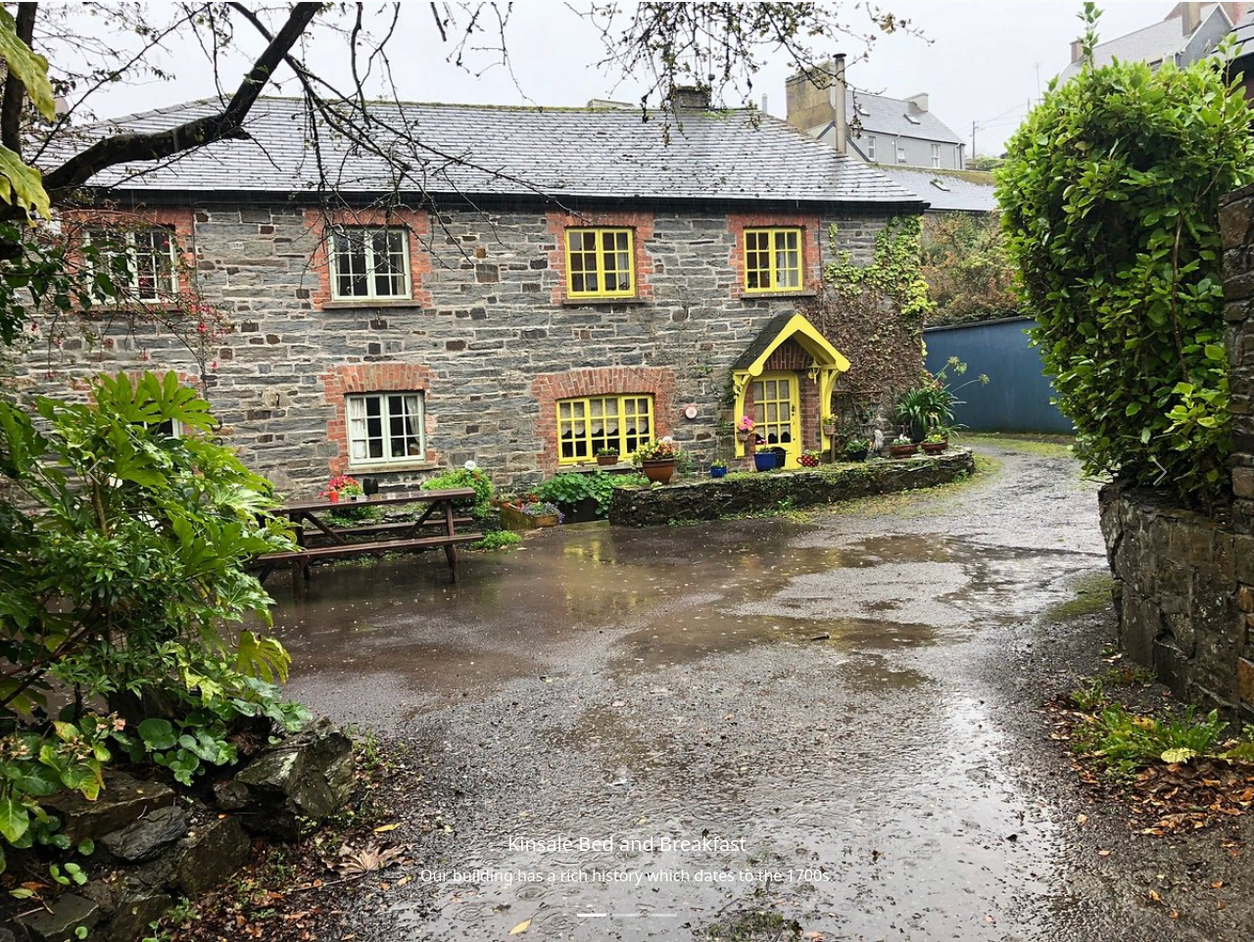
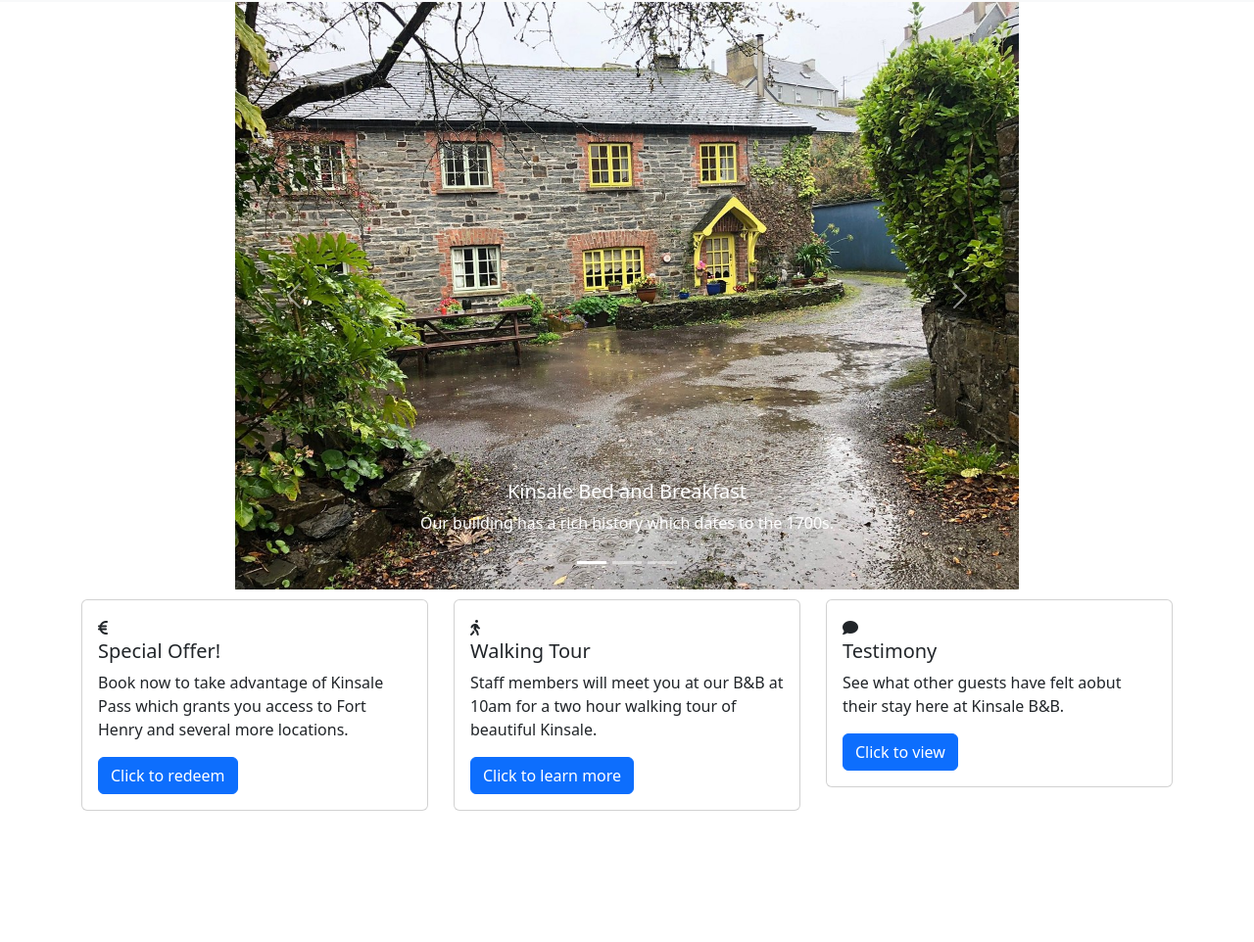
Before and after one commit to JosephWhisler/BootstrapB-B, a plain HTML site: page index.html in a window 1280 px wide. Shown: the part 54-1016 px from the top of the page at 98% size. After the commit the page ends 908 px from the top, so only its background shows below. Drawn offline with Linux system fonts and the light colour scheme.

Commit message:
Contained the carousel and added the three card with Font Awesome icons. The spacing is right on every.

```diff
--- a/index.html
+++ b/index.html
@@ -7,6 +7,7 @@
     <link rel="stylesheet" href="css/bootstrap.min.css">
     <link rel="stylesheet" href="style.css">
     <script src="js/bootstrap.bundle.min.js"></script>
+    <script src="https://kit.fontawesome.com/c8cb023d10.js" crossorigin="anonymous"></script>
 </head>
 <body>
     <nav class="navbar navbar-expand-lg bg-body-tertiary">
@@ -62,5 +63,42 @@
         </button>
       </div>
 
+      <div class="container">
+        <div class="row">
+          <div class="col mb-3">
+            <div class="card">
+              <div class="card-body">
+                <i class="fa-solid fa-euro-sign"></i>
+                <h5 class="card-title">Special Offer!</h5>
+                <p class="card-text">Book now to take advantage of Kinsale Pass which grants you access to Fort Henry and several more locations.</p>
+                <a href="#" class="btn btn-primary">Click to redeem</a>
+              </div>
+            </div>
+          </div>
+          <div class="col mb-3">
+            <div class="card">
+              <div class="card-body">
+                <i class="fa-solid fa-person-walking"></i>
+                <h5 class="card-title">Walking Tour</h5>
+                <p class="card-text">Staff members will meet you at our B&B at 10am for a two hour walking tour of beautiful Kinsale.</p>
+                <a href="#" class="btn btn-primary">Click to learn more</a>
+              </div>
+            </div>
+          </div>
+          <div class="col mb-3">
+            <div class="card">
+              <div class="card-body">
+                <i class="fa-solid fa-comment"></i>
+                <h5 class="card-title">Testimony</h5>
+                <p class="card-text">See what other guests have felt aobut their stay here at Kinsale B&B.</p>
+                <a href="#" class="btn btn-primary">Click to view</a>
+              </div>
+            </div>
+          </div>
+        </div>
+      </div>
+
+
+
 </body>
 </html>
--- a/style.css
+++ b/style.css
@@ -0,0 +1,16 @@
+.card {
+  margin-left: 1px;
+  margin-right: 1px;
+  margin-top: 10px;
+  margin-bottom: 10px;
+}
+
+
+#carouselExampleCaptions {
+    max-width: 800px;
+    margin: auto;
+}
+.carousel-item img {
+    max-width: 100%;
+    height: auto;
+}
```
